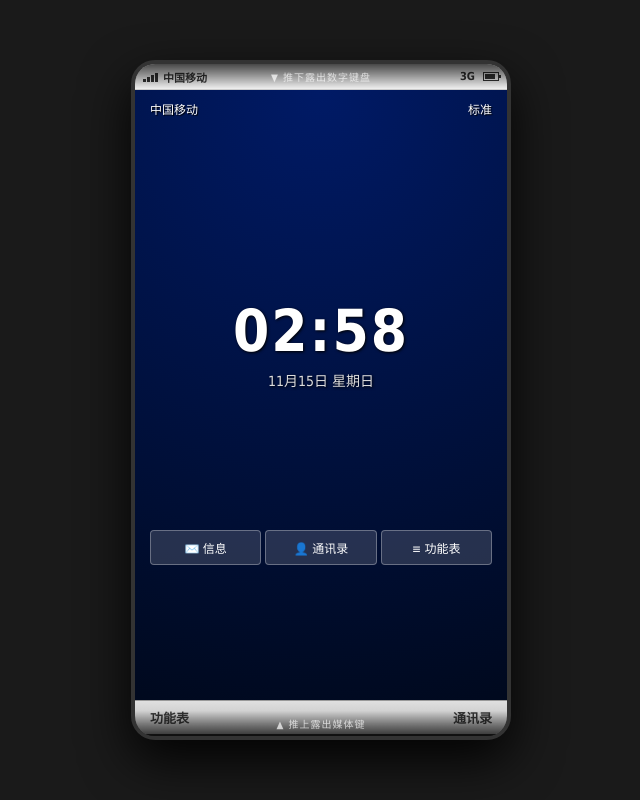
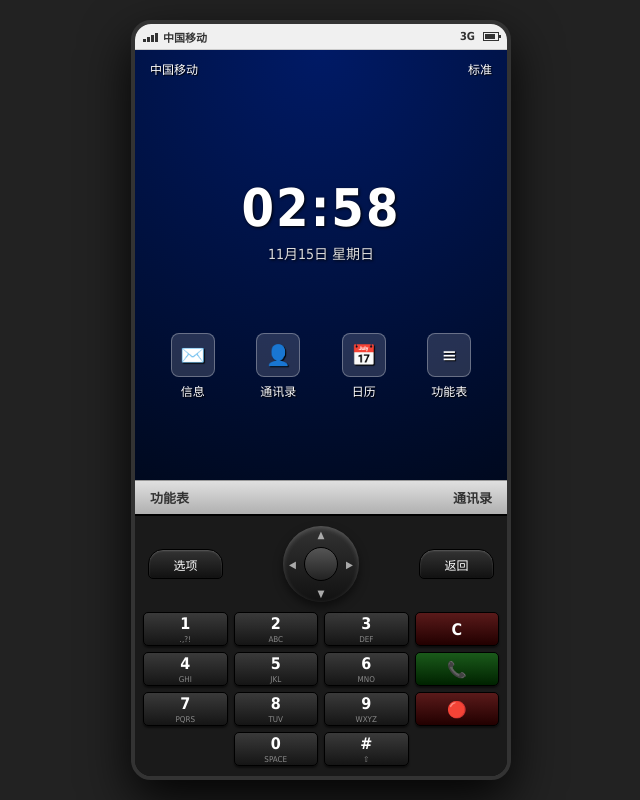
Before and after one commit to kh42d2rc8p-alt/OS-, a plain HTML site: page index.html in a window 1280 px wide. Shown: the whole page, without its empty margins (319-959 px from the left). Drawn offline with Linux system fonts and the light colour scheme.

Commit message:
Update index.html

```diff
--- a/index.html
+++ b/index.html
@@ -3,57 +3,43 @@
 <head>
 <meta charset="UTF-8">
 <meta name="viewport" content="width=device-width,initial-scale=1,maximum-scale=1,user-scalable=no,viewport-fit=cover">
-<title>Nokia N95</title>
+<title>Nokia S60 Classic</title>
 <style>
 /* ============ 基础重置 ============ */
 * { box-sizing: border-box; margin: 0; padding: 0; -webkit-tap-highlight-color: transparent; user-select: none; }
 body {
-  background: #1a1a1a; /* 外围环境变黑 */
+  background: #222;
   height: 100vh;
   display: flex;
   justify-content: center;
-  align-items: center; /* 居中显示 */
+  align-items: center;
   font-family: 'Tahoma', 'Arial', sans-serif;
   overflow: hidden;
 }
 
-/* ============ N95 手机外壳 (尺寸缩水版) ============ */
-.n95-phone {
+/* ============ 手机外壳 (直板机) ============ */
+.nokia-phone {
   position: relative;
   width: 100vw;
-  height: 85vh; /* 不占满全屏了！ */
+  height: 95vh;
   max-width: 380px;
-  max-height: 700px; /* 强制限制最大高度，绝对拉不长 */
-  aspect-ratio: 9 / 18.5; /* 锁定真机比例 */
+  max-height: 800px;
   background: #111;
+  display: flex;
+  flex-direction: column;
   overflow: hidden;
-  border-radius: 24px;
+  border-radius: 20px;
   border: 4px solid #333;
-  box-shadow: 0 20px 50px rgba(0,0,0,0.9), inset 0 0 20px rgba(0,0,0,0.8);
+  box-shadow: 0 20px 50px rgba(0,0,0,0.9);
 }
 
-/* 滑动轨道 */
-.sliding-track {
-  position: absolute; top: 0; left: 0; width: 100%; height: 100%;
-  transition: transform 0.4s cubic-bezier(0.1, 0.9, 0.2, 1);
-  will-change: transform; z-index: 10;
-}
-
-/* ============ 1. 顶部多媒体键盘 ============ */
-.media-pad {
-  position: absolute; top: -100px; left: 0; width: 100%; height: 100px;
-  background: linear-gradient(180deg, #222 0%, #111 100%);
-  display: flex; justify-content: center; align-items: center; gap: 15px;
-  border-bottom: 1px solid #000;
-}
-.media-btn { width: 40px; height: 40px; border-radius: 50%; background: linear-gradient(180deg, #444, #111); border: 1px solid #000; color: #fff; display: flex; justify-content: center; align-items: center; font-size: 16px; cursor: pointer; }
-.media-btn:active { background: #000; transform: scale(0.95); }
-
-/* ============ 2. 屏幕区域 ============ */
+/* ============ 1. 屏幕区域 ============ */
 .screen-container {
-  position: absolute; top: 0; left: 0; width: 100%; height: 100%;
-  background: #000; display: flex; flex-direction: column; z-index: 20;
-  border-bottom: 2px solid #333;
+  flex: 1; /* 占据上方剩余空间 */
+  background: #000;
+  display: flex;
+  flex-direction: column;
+  border-bottom: 2px solid #000;
 }
 
 /* 状态栏 */
@@ -72,34 +58,41 @@ body {
 .view { display: none; flex: 1; flex-direction: column; background: #fff; position: relative; overflow: hidden; }
 .view.active { display: flex; }
 
-/* 软键底栏 */
+/* 软键底栏 (屏幕内) */
 .softkey-bar {
   height: 34px; background: linear-gradient(180deg, #e0e0e0 0%, #b0b0b0 100%); border-top: 1px solid #999; display: flex; align-items: center; justify-content: space-between; padding: 0 10px; font-size: 13px; font-weight: bold; color: #333; flex-shrink: 0;
 }
 .sk-btn { cursor: pointer; padding: 5px; }
 .sk-btn:active { color: #0050ef; }
 
-/* ============ 待机桌面 (纯净版) ============ */
+/* ============ 待机桌面 ============ */
 #home-view {
   background: radial-gradient(circle at top, #001a66 0%, #00081a 100%);
   color: #fff;
   display: flex;
   flex-direction: column;
-  justify-content: space-between; /* 时钟和底部自动分开 */
+  justify-content: space-between; /* 时钟在上，快捷键在下 */
 }
 .home-top { padding: 10px 15px; display: flex; justify-content: space-between; font-size: 12px; text-shadow: 1px 1px 1px #000; }
-.home-clock { text-align: center; text-shadow: 1px 1px 3px #000; margin-top: 40px; }
-.home-clock .time { font-size: 58px; font-weight: bold; letter-spacing: 2px; }
+.home-clock { text-align: center; text-shadow: 1px 1px 3px #000; margin-top: 20px; }
+.home-clock .time { font-size: 52px; font-weight: bold; letter-spacing: 2px; }
 .home-clock .date { font-size: 14px; margin-top: 5px; color: #ddd; }
 
-/* 底部快捷方式 */
-.home-shortcuts { display: flex; gap: 4px; padding: 10px 15px 5px 15px; }
-.home-shortcut { background: rgba(255,255,255,0.15); border: 1px solid rgba(255,255,255,0.3); border-radius: 4px; padding: 8px 0; flex: 1; text-align: center; font-size: 12px; color: #fff; cursor: pointer; display: flex; flex-direction: column; align-items: center; gap: 4px;}
-.home-shortcut:active { background: rgba(255,255,255,0.4); }
+/* 桌面快捷方式居中 */
+.home-apps {
+  display: grid;
+  grid-template-columns: repeat(4, 1fr);
+  gap: 10px;
+  padding: 0 20px;
+  margin-bottom: 10px;
+}
+.home-app { display: flex; flex-direction: column; align-items: center; font-size: 12px; text-shadow: 1px 1px 1px #000; cursor: pointer; }
+.home-app:active { transform: scale(0.9); }
+.home-app .icon { width: 44px; height: 44px; border-radius: 8px; background: rgba(255,255,255,0.15); border: 1px solid rgba(255,255,255,0.3); display: flex; justify-content: center; align-items: center; font-size: 20px; margin-bottom: 5px; }
 
 /* ============ 功能表 ============ */
 #menu-view { background: #0050ef; }
-.menu-grid { display: grid; grid-template-columns: repeat(3, 1fr); gap: 8px; padding: 15px 10px; align-content: start; }
+.menu-grid { display: grid; grid-template-columns: repeat(3, 1fr); gap: 8px; padding: 15px 10px; align-content: start; overflow-y: auto; }
 .menu-item { display: flex; flex-direction: column; align-items: center; cursor: pointer; }
 .menu-item:active .menu-icon { transform: scale(0.9); }
 .menu-icon {
@@ -123,57 +116,61 @@ body {
 .calc-btn { background: linear-gradient(180deg, #fff 0%, #ccc 100%); border: 1px solid #999; border-radius: 4px; font-size: 18px; font-weight: bold; display: flex; justify-content: center; align-items: center; box-shadow: 0 2px 0 #999; }
 .calc-btn:active { box-shadow: none; transform: translateY(2px); }
 
-/* ============ 3. 底部数字键盘 ============ */
+/* ============ 2. 底部实体键盘区 (固定显示) ============ */
 .num-pad {
-  position: absolute; top: 100%; left: 0; width: 100%; height: 270px;
-  background: #1a1a1a; display: flex; flex-direction: column; padding: 10px 8px;
+  height: 260px; /* 固定高度 */
+  background: #1a1a1a;
+  display: flex;
+  flex-direction: column;
+  padding: 10px 8px;
+  flex-shrink: 0;
 }
 .nav-area { display: flex; justify-content: space-between; align-items: center; margin-bottom: 10px; padding: 0 5px;}
-.nav-ring { width: 80px; height: 80px; border-radius: 50%; background: linear-gradient(180deg, #333 0%, #111 100%); position: relative; box-shadow: inset 0 2px 5px rgba(255,255,255,0.2), 0 5px 10px rgba(0,0,0,0.5); display: flex; justify-content: center; align-items: center; }
-.nav-center { width: 36px; height: 36px; border-radius: 50%; background: linear-gradient(180deg, #555 0%, #222 100%); border: 1px solid #000; }
-.nav-up, .nav-down, .nav-left, .nav-right { position: absolute; color: #aaa; font-size: 12px; }
-.nav-up { top: 2px; } .nav-down { bottom: 2px; } .nav-left { left: 5px; } .nav-right { right: 5px; }
-.softkey { width: 70px; height: 28px; background: linear-gradient(180deg, #333 0%, #111 100%); border-radius: 14px 14px 4px 4px; color: #fff; font-size: 12px; display: flex; justify-content: center; align-items: center; box-shadow: inset 0 1px 2px rgba(255,255,255,0.2); border: 1px solid #000; }
-.softkey:active { background: #000; }
-.key-grid { display: grid; grid-template-columns: repeat(4, 1fr); gap: 5px; flex: 1; }
-.key { background: linear-gradient(180deg, #3a3a3a 0%, #151515 100%); border-radius: 5px; border: 1px solid #000; color: #fff; display: flex; flex-direction: column; justify-content: center; align-items: center; font-size: 16px; font-weight: bold; box-shadow: 0 2px 2px rgba(0,0,0,0.5); }
+.nav-ring {
+  width: 76px; height: 76px; border-radius: 50%; background: linear-gradient(180deg, #333 0%, #111 100%);
+  position: relative; box-shadow: inset 0 2px 5px rgba(255,255,255,0.2), 0 5px 10px rgba(0,0,0,0.5);
+  display: flex; justify-content: center; align-items: center; cursor: pointer;
+}
+.nav-ring:active { background: #000; }
+.nav-center { width: 34px; height: 34px; border-radius: 50%; background: linear-gradient(180deg, #555 0%, #222 100%); border: 1px solid #000; }
+.nav-up, .nav-down, .nav-left, .nav-right { position: absolute; color: #aaa; font-size: 10px; pointer-events: none;}
+.nav-up { top: 3px; } .nav-down { bottom: 3px; } .nav-left { left: 6px; } .nav-right { right: 6px; }
+
+.softkey {
+  width: 75px; height: 30px; background: linear-gradient(180deg, #333 0%, #111 100%);
+  border-radius: 15px 15px 5px 5px; color: #fff; font-size: 12px;
+  display: flex; justify-content: center; align-items: center;
+  box-shadow: inset 0 1px 2px rgba(255,255,255,0.2); border: 1px solid #000; cursor: pointer;
+}
+.softkey:active { background: #000; color: #0050ef; }
+
+.key-grid { display: grid; grid-template-columns: repeat(4, 1fr); gap: 6px; flex: 1; }
+.key {
+  background: linear-gradient(180deg, #3a3a3a 0%, #151515 100%);
+  border-radius: 5px; border: 1px solid #000; color: #fff;
+  display: flex; flex-direction: column; justify-content: center; align-items: center;
+  font-size: 16px; font-weight: bold; box-shadow: 0 2px 2px rgba(0,0,0,0.5); cursor: pointer;
+}
 .key:active { background: #000; }
 .key span { font-size: 8px; color: #888; margin-top: 2px; font-weight: normal; text-transform: uppercase; }
+.key.red { background: linear-gradient(180deg, #5a1a1a 0%, #200); }
+.key.green { background: linear-gradient(180deg, #1a5a1a 0%, #020); }
 
-/* ============ 滑盖提示 ============ */
-.slide-hint {
-  position: absolute; left: 0; width: 100%; height: 25px; z-index: 100;
-  display: flex; justify-content: center; align-items: center; cursor: pointer;
-}
-.slide-hint.top { top: 0; background: linear-gradient(180deg, rgba(0,0,0,0.7) 0%, transparent 100%); }
-.slide-hint.bottom { bottom: 0; background: linear-gradient(0deg, rgba(0,0,0,0.7) 0%, transparent 100%); }
-.hint-text { font-size: 10px; color: rgba(255,255,255,0.7); letter-spacing: 1px; }
 ::-webkit-scrollbar { display: none; }
 </style>
 </head>
 <body>
 
-<div class="n95-phone" id="n95Phone">
+<div class="nokia-phone">
 
-  <div class="slide-hint top" onclick="slideTo('media')"><span class="hint-text">▼ 推下露出数字键盘</span></div>
-  <div class="slide-hint bottom" onclick="slideTo('num')"><span class="hint-text">▲ 推上露出媒体键</span></div>
-
-  <div class="sliding-track" id="slidingTrack">
-
-    <div class="media-pad">
-      <div class="media-btn">⏮</div>
-      <div class="media-btn">▶️</div>
-      <div class="media-btn">⏭</div>
-      <div class="media-btn">⏹</div>
-    </div>
-
+  <!-- 1. 屏幕区域 -->
   <div class="screen-container">
     <div class="status-bar">
       <div class="sb-left"><div class="sb-signal"><div></div><div></div><div></div><div></div></div><span>中国移动</span></div>
       <div class="sb-left" style="gap: 8px;"><span>3G</span><div class="sb-bat"><div></div></div></div>
     </div>
 
-      <!-- 1. 待机桌面 -->
+    <!-- 待机桌面 -->
     <div class="view active" id="home-view">
       <div class="home-top"><span>中国移动</span><span>标准</span></div>
 
@@ -182,17 +179,18 @@ body {
         <div class="date" id="home-date">11月15日 星期日</div>
       </div>
 
-        <!-- 只有底部的快捷方式，中间留空，因为手机尺寸变小了，留白是正常的 -->
-        <div class="home-shortcuts">
-          <div class="home-shortcut" onclick="openApp('messages')">✉️ 信息</div>
-          <div class="home-shortcut" onclick="openApp('contacts')">👤 通讯录</div>
-          <div class="home-shortcut" onclick="switchView('menu')">≡ 功能表</div>
+      <!-- 快捷图标直接放中间 -->
+      <div class="home-apps">
+        <div class="home-app" onclick="openApp('messages')"><div class="icon">✉️</div>信息</div>
+        <div class="home-app" onclick="openApp('contacts')"><div class="icon">👤</div>通讯录</div>
+        <div class="home-app" onclick="openApp('calendar')"><div class="icon">📅</div>日历</div>
+        <div class="home-app" onclick="switchView('menu')"><div class="icon">≡</div>功能表</div>
       </div>
 
       <div class="softkey-bar"><span class="sk-btn" onclick="switchView('menu')">功能表</span><span class="sk-btn">通讯录</span></div>
     </div>
 
-      <!-- 2. 功能表 -->
+    <!-- 功能表 -->
     <div class="view" id="menu-view">
       <div class="menu-grid">
         <div class="menu-item" onclick="openApp('messages')"><div class="menu-icon" style="background: linear-gradient(180deg,#fff,#0f0)">✉️</div><div class="menu-text">信息</div></div>
@@ -208,7 +206,7 @@ body {
       <div class="softkey-bar"><span class="sk-btn" onclick="openApp('calc')">打开</span><span class="sk-btn" onclick="switchView('home')">返回</span></div>
     </div>
 
-      <!-- 3. App 容器 -->
+    <!-- App 容器 -->
     <div class="view" id="app-view">
       <div class="app-title" id="app-title">应用</div>
       <div class="app-content" id="app-content"></div>
@@ -216,19 +214,19 @@ body {
     </div>
   </div>
 
-    <!-- 底部：数字键盘区 -->
+  <!-- 2. 物理键盘区域 (固定在下半部分) -->
   <div class="num-pad">
     <div class="nav-area">
-        <div class="softkey" onclick="vibrate()">选项</div>
-        <div class="nav-ring" onclick="vibrate()">
+      <div class="softkey" onclick="handleSoftkey('left')">选项</div>
+      <div class="nav-ring" onclick="handleSoftkey('center')">
         <div class="nav-center"></div><div class="nav-up">▲</div><div class="nav-down">▼</div><div class="nav-left">◀</div><div class="nav-right">▶</div>
       </div>
-        <div class="softkey" onclick="closeApp()">返回</div>
+      <div class="softkey" onclick="handleSoftkey('right')">返回</div>
     </div>
     <div class="key-grid">
-        <div class="key" onclick="vibrate()">1<span>.,?!</span></div><div class="key" onclick="vibrate()">2<span>abc</span></div><div class="key" onclick="vibrate()">3<span>def</span></div><div class="key" style="background: #4a1a1a;" onclick="vibrate()">C</div>
-        <div class="key" onclick="vibrate()">4<span>ghi</span></div><div class="key" onclick="vibrate()">5<span>jkl</span></div><div class="key" onclick="vibrate()">6<span>mno</span></div><div class="key" style="background: #1a4a1a;" onclick="vibrate()">📞</div>
-        <div class="key" onclick="vibrate()">7<span>pqrs</span></div><div class="key" onclick="vibrate()">8<span>tuv</span></div><div class="key" onclick="vibrate()">9<span>wxyz</span></div><div class="key" style="background: #4a1a1a;" onclick="vibrate()">🔴</div>
+      <div class="key" onclick="vibrate()">1<span>.,?!</span></div><div class="key" onclick="vibrate()">2<span>abc</span></div><div class="key" onclick="vibrate()">3<span>def</span></div><div class="key red" onclick="vibrate()">C</div>
+      <div class="key" onclick="vibrate()">4<span>ghi</span></div><div class="key" onclick="vibrate()">5<span>jkl</span></div><div class="key" onclick="vibrate()">6<span>mno</span></div><div class="key green" onclick="vibrate()">📞</div>
+      <div class="key" onclick="vibrate()">7<span>pqrs</span></div><div class="key" onclick="vibrate()">8<span>tuv</span></div><div class="key" onclick="vibrate()">9<span>wxyz</span></div><div class="key red" onclick="vibrate()">🔴</div>
       <div class="key" style="background: none; border: none; box-shadow: none;"></div>
       <div class="key" onclick="vibrate()">0<span>space</span></div>
       <div class="key" onclick="vibrate()">#<span>⇧</span></div>
@@ -236,7 +234,6 @@ body {
     </div>
   </div>
 
-  </div>
 </div>
 
 <script>
@@ -299,6 +296,18 @@ function closeApp() {
   else if (currentView === 'menu') switchView('home');
 }
 
+function handleSoftkey(side) {
+  vibrate();
+  if (side === 'left') {
+    if (currentView === 'home') switchView('menu');
+    else if (currentView === 'menu') openApp('calc');
+  } else if (side === 'right') {
+    closeApp();
+  } else if (side === 'center') {
+    if (currentView === 'home') switchView('menu');
+  }
+}
+
 function calc(val) {
   vibrate();
   const disp = document.getElementById('calc-disp');
@@ -309,61 +318,6 @@ function calc(val) {
   disp.innerText = window.calcStr;
 }
 
-/* 推拉滑盖逻辑 */
-const track = document.getElementById('slidingTrack');
-let currentSlide = 0;
-
-function slideTo(mode) {
-  vibrate();
-  if (mode === 'num') currentSlide = -270;
-  else if (mode === 'media') currentSlide = 100;
-  else currentSlide = 0;
-  track.style.transform = `translateY(${currentSlide}px)`;
-}
-
-let startY = 0, isDragging = false, startTransform = 0;
-const phone = document.getElementById('n95Phone');
-
-phone.addEventListener('touchstart', e => {
-  if (e.target.closest('.app-content') || e.target.closest('.menu-grid')) return;
-  startY = e.touches[0].clientY;
-  isDragging = true;
-  startTransform = currentSlide;
-  track.style.transition = 'none';
-}, {passive: true});
-
-phone.addEventListener('touchmove', e => {
-  if (!isDragging) return;
-  const dy = e.touches[0].clientY - startY;
-  let newTransform = startTransform + dy;
-
-  if (newTransform > 120) newTransform = 120;
-  if (newTransform < -290) newTransform = -290;
-
-  track.style.transform = `translateY(${newTransform}px)`;
-  if (e.cancelable) e.preventDefault();
-}, {passive: false});
-
-phone.addEventListener('touchend', e => {
-  if (!isDragging) return;
-  isDragging = false;
-  track.style.transition = 'transform 0.3s cubic-bezier(0.1, 0.9, 0.2, 1)';
-
-  const dy = e.changedTouches[0].clientY - startY;
-
-  if (currentSlide === 0) {
-    if (dy < -60) slideTo('num');
-    else if (dy > 60) slideTo('media');
-    else slideTo('close');
-  } else if (currentSlide === -270) {
-    if (dy > 60) slideTo('close');
-    else slideTo('num');
-  } else if (currentSlide === 100) {
-    if (dy < -60) slideTo('close');
-    else slideTo('media');
-  }
-});
-
 document.addEventListener('gesturestart', e => e.preventDefault());
 </script>
 </body>
```
Lines whose indentation alone changed are shown as unchanged.
